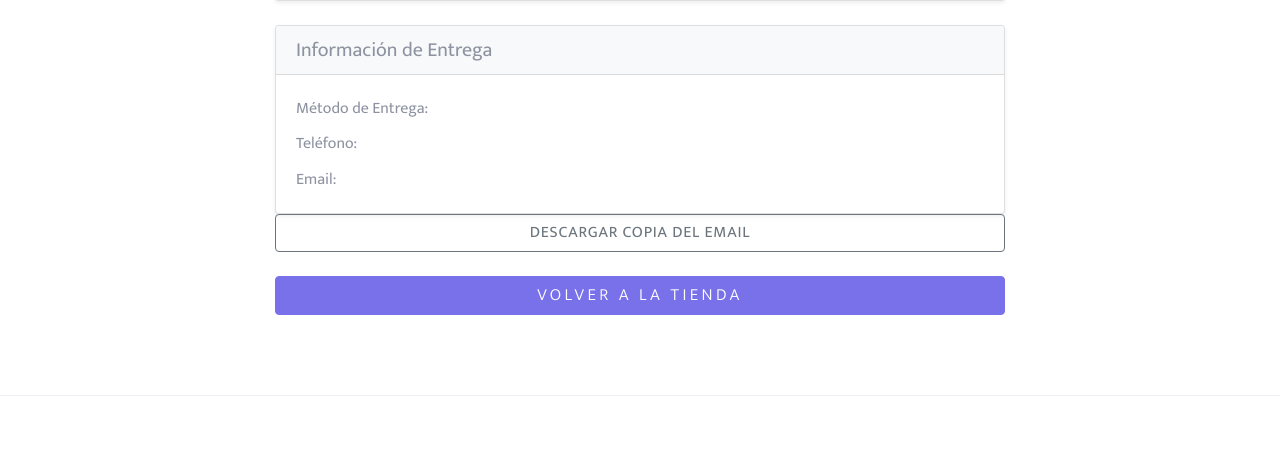
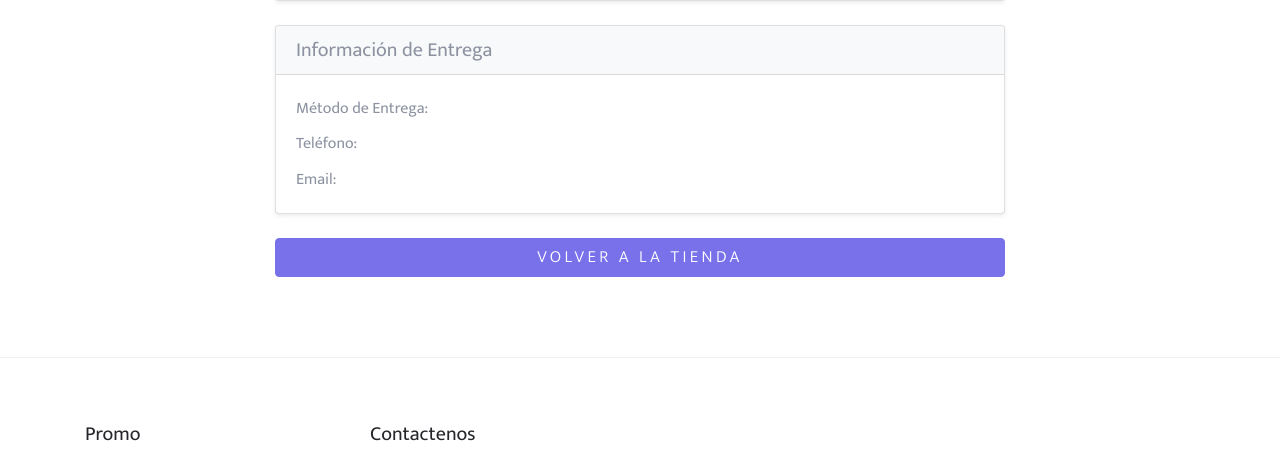
Before and after one commit to PGPI-2-14/grupo2.14-calzados-web, a Django app: template order/templates/order/created.html in a window 1280 px wide. Shown: the part 1066-1522 px from the top of the page. Run offline with Django 3.2, Linux system fonts and the light colour scheme; the template is opened without the code that fills it, so the values that code supplies are empty; parts of the project's set-up code (start-up, migrations or seed data) failed here and were passed over; some libraries are stand-ins or nearby versions; some web fonts are replaced.

Commit message:
fix: Revert "Email button"

```diff
--- a/order/templates/order/created.html
+++ b/order/templates/order/created.html
@@ -107,9 +107,7 @@ Confirmación de Pedido
                         </p>
                     </div>
                 </div>
-                <a id="email-download-link" href="{% url 'order:email_download' order.id %}" download class="btn btn-outline-secondary btn-block mb-2">
-                     Descargar copia del email
-                </a>
+
                 <a href="{% url 'shop:product_list' %}" class="btn btn-primary btn-block mt-4">
                     Volver a la Tienda
                 </a>
--- a/order/urls.py
+++ b/order/urls.py
@@ -7,5 +7,4 @@ urlpatterns = [
     path('create/', views.order_create, name='order_create'),
     path('payment/<int:order_id>/', views.payment_process, name='payment_process'),
     path('created/<int:order_id>/', views.order_created, name='order_created'),
-    path('email/<int:order_id>/download/', views.order_email_download, name='email_download'),
 ]
```
